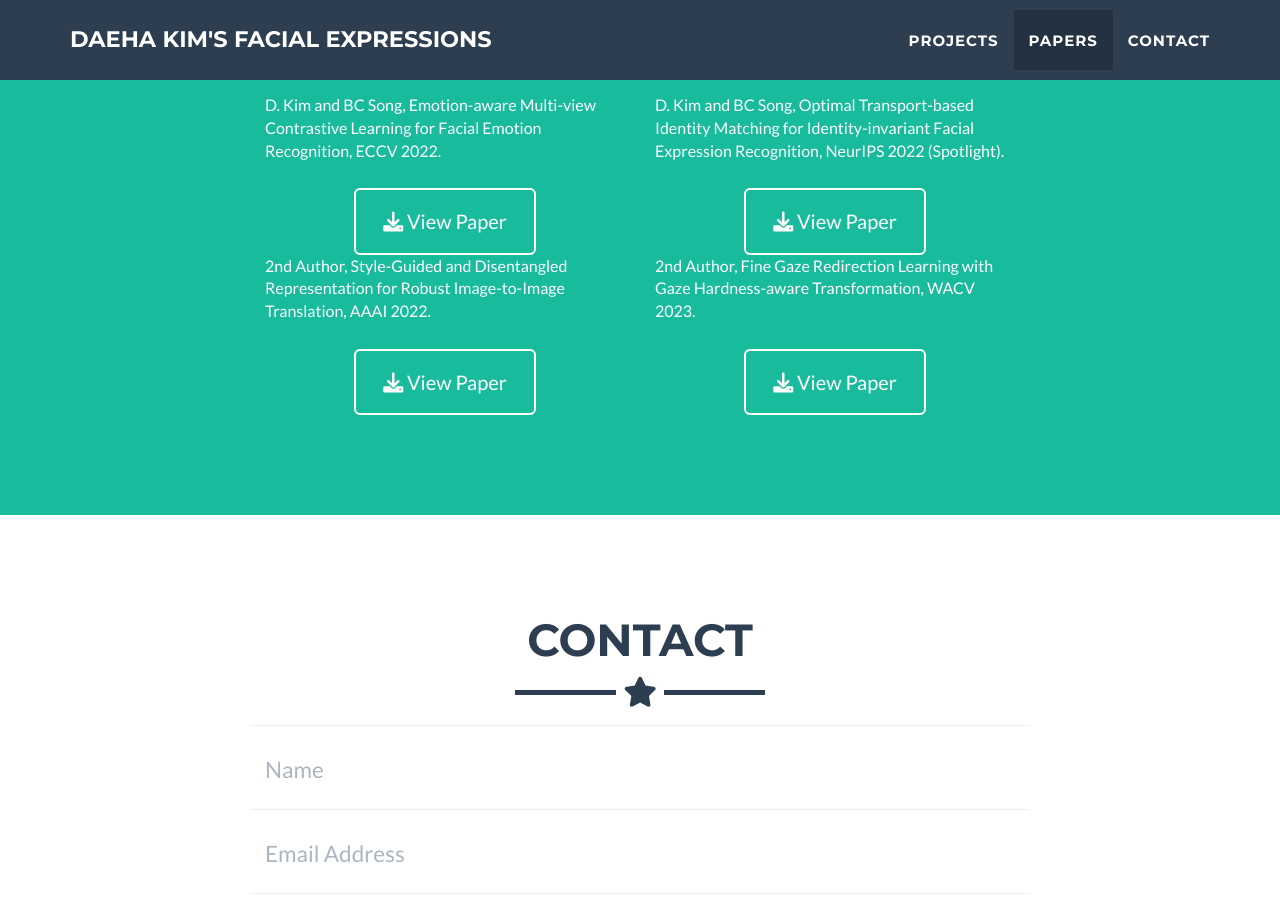
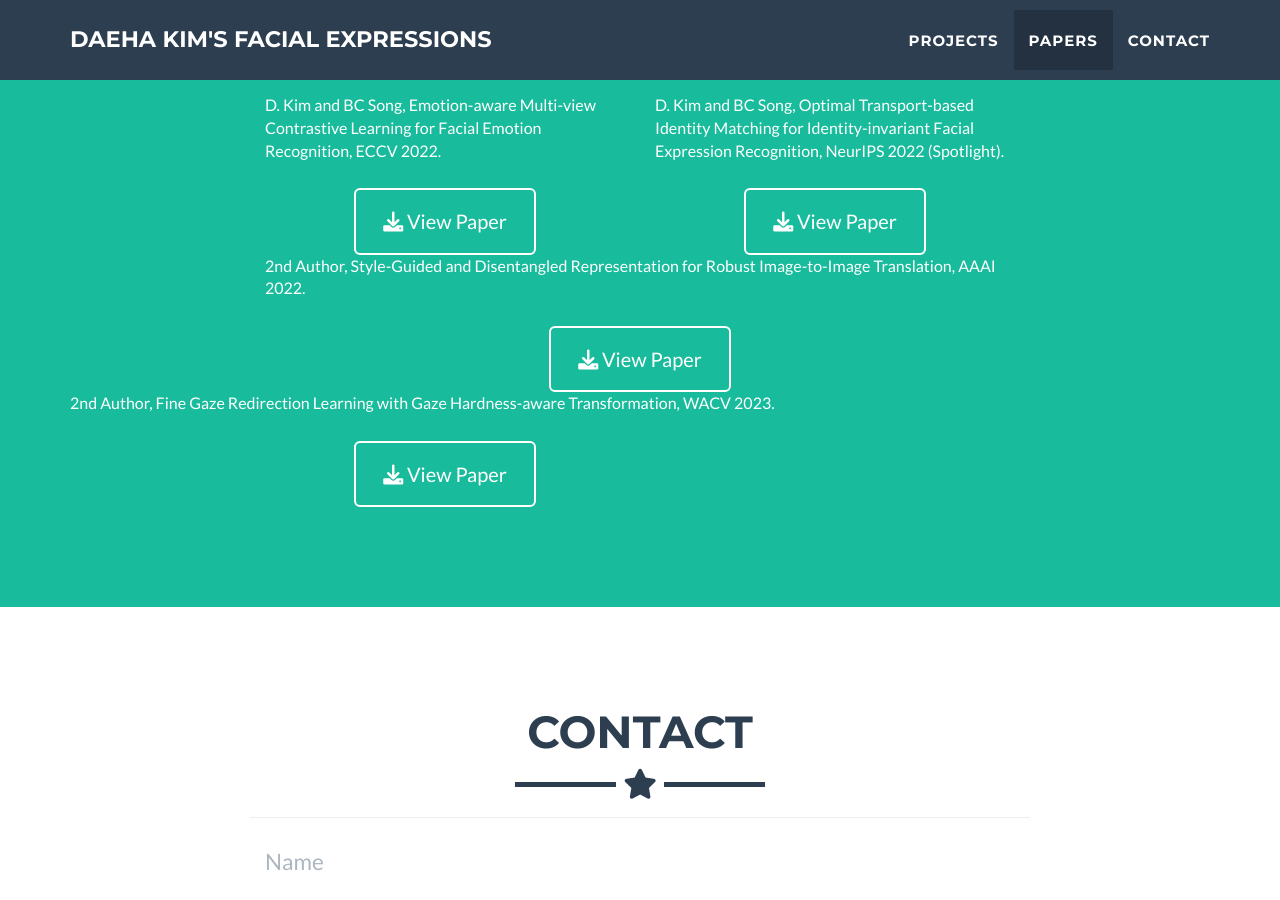
Before and after one commit to kdhht2334/kdhht2334.github.io, a Jekyll site: the page built from _posts/2014-07-18-project-1.markdown, in a window 1280 px wide and 900 px high, scrolled down 2463 px. Built offline with Jekyll 4.4.1, drawn with Linux system fonts in a browser that asks for light colours.

Commit message:
fix margin in paper section
fix margin in paper section

```diff
--- a/_includes/about.html
+++ b/_includes/about.html
@@ -27,7 +27,7 @@
       </div>
     </div>
     <div class="row">
-      <div class="col-lg-4 col-lg-offset-2">
+      <div class="col-lg-8 col-lg-offset-2">
         <p>2nd Author, Style-Guided and Disentangled Representation for Robust Image-to-Image Translation, AAAI 2022.</p>
         <div class="col-lg-8 col-lg-offset-2 text-center">
           <a href="https://ojs.aaai.org/index.php/AAAI/article/view/19924" class="btn btn-lg btn-outline">
@@ -35,7 +35,7 @@
           </a>
         </div>
       </div>
-      <div class="col-lg-4">
+      <div class="col-lg-8">
         <p>2nd Author, Fine Gaze Redirection Learning with Gaze Hardness-aware Transformation, WACV 2023.</p>
         <div class="col-lg-8 col-lg-offset-2 text-center">
           <a href="https://openaccess.thecvf.com/content/WACV2023/papers/Park_Fine_Gaze_Redirection_Learning_With_Gaze_Hardness-Aware_Transformation_WACV_2023_paper.pdf" class="btn btn-lg btn-outline">
--- a/_posts/2014-07-18-project-1.markdown
+++ b/_posts/2014-07-18-project-1.markdown
@@ -4,7 +4,7 @@ modal-id: 1
 date: 2023-02-27
 img: cabin.png
 alt: image-alt
-project-date: July 2022~
+project-date: July 2022
 category: Fundamental research - Intelligent meta‐Human platform laboratory
 description: Research on metaverse interaction technology based on human factor (HF) of users
 ---
```
